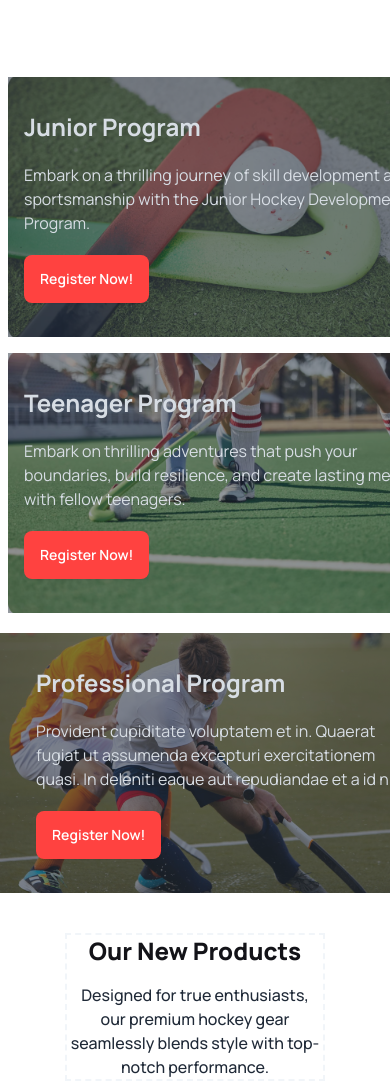
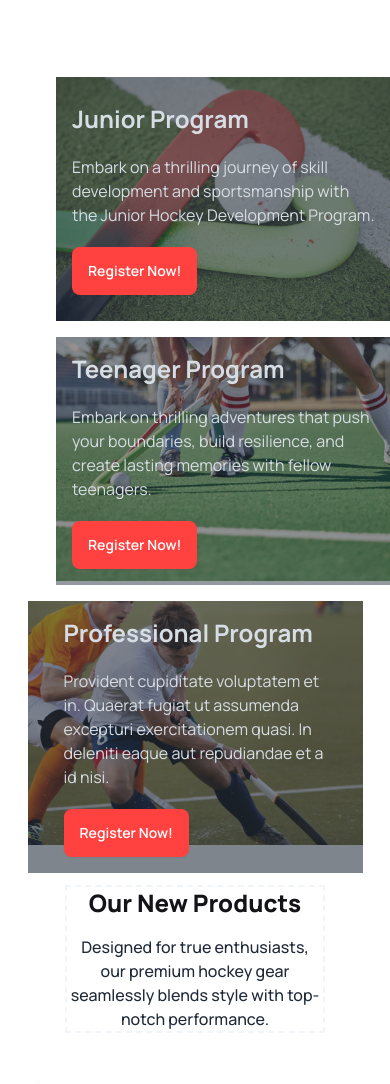
Before and after one commit to minhajul08/assignment-3, a plain HTML site: page index.html in a window 390 px wide. Shown: the part 2153-3237 px from the top of the page. Drawn offline with nearby package versions, Linux system fonts and the light colour scheme.

Commit message:
fix product section

```diff
--- a/index.html
+++ b/index.html
@@ -151,7 +151,7 @@
               </div>
               <div class=" w-[970px] lg:flex space-y-4 lg:space-y-0 gap-5 mt-20 mx-auto">
                 <!-- junior program -->
-              <div class="hero w-[450px] mx-2 lg:mx-0 h-[260px] lg:h-[100%] lg:w-[50%]" style="background-image: url('Images/2.png');">
+              <div class="hero w-[335px] mx-14 lg:mx-0 h-[244px] lg:h-[100%] lg:w-[50%]" style="background-image: url('Images/2.png');">
                 <div class="hero-overlay bg-opacity-60"></div>
                 <div class="hero-content text-neutral-content">
                   <div class="max-w-md  lg:px-10 lg:py-5">
@@ -162,7 +162,7 @@
                 </div>
               </div>
               <!-- Teenager Program -->
-                <div class="hero w-[450px] mx-2 lg:mx-0 h-[260px] lg:h-[100%]  lg:w-[50%]" style="background-image: url('Images/3.png'); ">
+                <div class="hero w-[335px] mx-14 lg:mx-0 h-[244px] lg:h-[100%]  lg:w-[50%]" style="background-image: url('Images/3.png'); ">
                   <div class="hero-overlay bg-opacity-50"></div>
                   <div class="hero-content text-neutral-content">
                     <div class="max-w-md lg:py-5 lg:px-10">
@@ -174,7 +174,7 @@
                 </div>
             </div>
             <!-- Professional Program -->
-            <div class="hero w-[450px] h-[260px] lg:w-[970px] lg:h-[350px] mx-auto mt-5 mb-10" style="background-image: url(Images/4.png);">
+            <div class="hero w-[335px] h-[244px] lg:w-[970px] lg:h-[350px] mx-auto mt-5 mb-10" style="background-image: url(Images/4.png);">
               <div class="hero-overlay bg-opacity-60"></div>
               <div class="hero-content text-neutral-content">
                 <div class="max-w-md py-0 px-5 lg:px-0 lg:mr-96">
@@ -192,7 +192,7 @@
                   <p class=" font-medium  lg:px-32">  Designed for true enthusiasts, our premium hockey gear seamlessly blends style with top-notch performance.</p>
               </div>
               <!-- collections container -->
-              <div class="w-[1000px] mx-auto grid grid-cols-1 lg:grid-cols-2 gap-10" >
+              <div class="w-[1000px] mx-auto grid grid-cols-1 lg:grid-cols-2 gap-4" >
                 <!-- t-shirt collection -->
                  <div class="lg:flex lg:pr-14  py-6 w-[400px] h-[400px] mx-10 lg:mx-0 lg:w-[500px] lg:h-[200px] border-solid shadow-lg border-2 space-y-2 border-[#FFF] lg:px-3 rounded-lg lg:py-5">
                   <div class="lg:w-[100%] w-400px px-28 lg:px-0 h-300px lg:h-[100%]"><img src="Images/5.png" alt=""></div>
```
